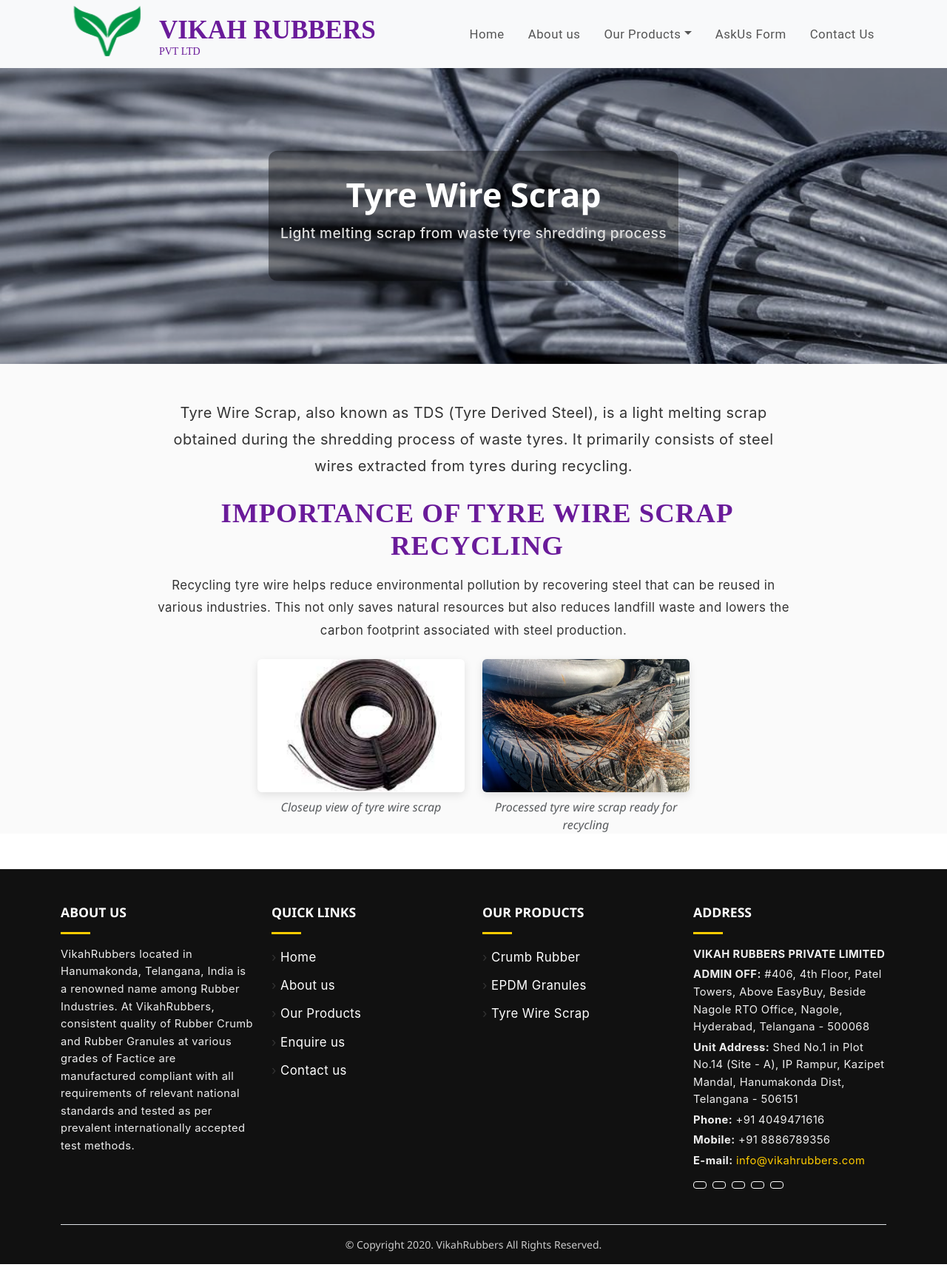
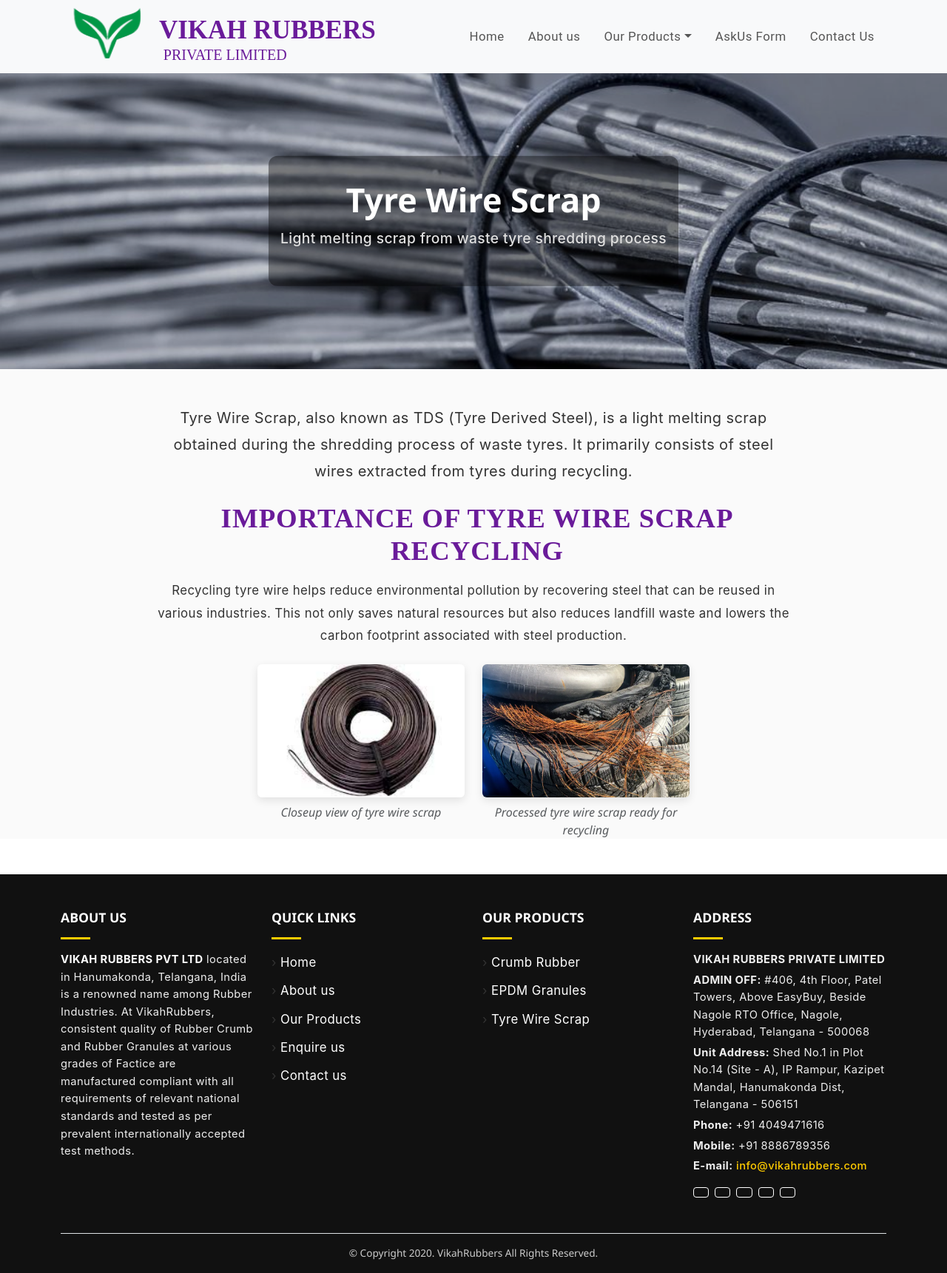
Before and after one commit to GannuNb/Vikahrubbers, a React (Create React App) app in the folder frontend/: page /TyreWire in a window 1280 px wide. Shown: the whole page at 74% size. Built offline with nearby package versions, Linux system fonts and the light colour scheme.

Commit message:
adjustments

```diff
--- a/frontend/src/About.js
+++ b/frontend/src/About.js
@@ -15,7 +15,7 @@
       <section className="hero-half" style={{ backgroundImage: `url(${abtimg3})` }}>
         <div className="hero-content">
           <h1>VIKAH RUBBERS PVT LTD</h1>
-          <p>Reimagining Rubber. Responsibly.</p>
+          <p style={{color:'white'}}>Reimagining Rubber. Responsibly.</p>
         </div>
       </section>
 
@@ -25,8 +25,9 @@
           <div className="card-text">
             <h2>Who We Are</h2>
             <p>
-              At Vikah Rubbers, based in Hanumakonda, Telangana, we lead the way in rubber recycling and manufacturing. Our expert team transforms discarded rubber into premium-quality crumb and EPDM granules that meet the highest industry standards.
+              At <strong style={{ color: '#000000', fontWeight: 'bold' }}>VIKAH RUBBERS PVT LTD</strong>, based in Hanumakonda, Telangana, we lead the way in rubber recycling and manufacturing. Our expert team transforms discarded rubber into premium-quality crumb and EPDM granules that meet the highest industry standards.
             </p>
+
             <p>
               With decades of combined experience, our operations serve diverse industries such as automotive tyres, conveyor belts, sports flooring, and molded rubber products — both in India and internationally.
             </p>
--- a/frontend/src/Footer.css
+++ b/frontend/src/Footer.css
@@ -9,12 +9,14 @@
   font-size: 1.1rem;
   font-weight: 700;
   text-transform: uppercase;
+  margin-bottom: 1rem;
 }
 
 .custom-footer .footer-line {
   width: 40px;
   height: 3px;
   background-color: #ffcc00;
+  margin-bottom: 1rem;
 }
 
 .custom-footer .footer-text {
@@ -24,39 +26,73 @@
   background-color: transparent !important;
 }
 
+.custom-footer a {
+  text-decoration: none !important;
+}
+
+.custom-footer a:hover {
+  text-decoration: none !important;
+}
+
+/* Footer links */
 .custom-footer .footer-link {
   color: #fff !important;
-  text-decoration: none;
   transition: color 0.3s ease;
 }
 
 .custom-footer .footer-link:hover {
   color: #ffcc00 !important;
-  text-decoration: underline;
 }
 
+/* Email link */
 .custom-footer .footer-email {
   color: #ffcc00 !important;
-  text-decoration: none;
+  font-weight: 500;
 }
 
 .custom-footer .footer-email:hover {
-  text-decoration: underline;
   color: #fff !important;
 }
 
+/* Footer bottom */
 .custom-footer .footer-bottom {
   border-top: 1px solid #555;
   color: #ccc;
+  padding-top: 1rem;
+  margin-top: 2rem;
+  font-size: 0.85rem;
 }
 
-/* Social icons override */
+/* Social icons */
 .custom-footer .btn-outline-light {
-  border-color: #fff;
-  color: #fff;
+  border-color: #fff !important;
+  color: #fff !important;
+  font-size: 0.9rem;
+  padding: 0.4rem 0.6rem;
 }
 
 .custom-footer .btn-outline-light:hover {
-  background-color: #ffcc00;
-  color: #000;
+  background-color: #ffcc00 !important;
+  color: #000 !important;
+  border-color: #ffcc00 !important;
 }
+
+/* Responsive tweaks */
+@media (max-width: 576px) {
+  .custom-footer .footer-heading {
+    font-size: 1rem;
+  }
+
+  .custom-footer .footer-line {
+    width: 30px;
+    height: 2px;
+  }
+
+  .custom-footer .footer-text {
+    font-size: 0.88rem;
+  }
+
+  .custom-footer .footer-bottom {
+    font-size: 0.75rem;
+  }
+}
--- a/frontend/src/Footer.js
+++ b/frontend/src/Footer.js
@@ -13,9 +13,10 @@
           <div className="col-md-3 mb-4">
             <h5 className="footer-heading mb-3">ABOUT US</h5>
             <div className="footer-line mb-3"></div>
-            <p className="footer-text small">
-              VikahRubbers located in Hanumakonda, Telangana, India is a renowned name among Rubber Industries. At VikahRubbers, consistent quality of Rubber Crumb and Rubber Granules at various grades of Factice are manufactured compliant with all requirements of relevant national standards and tested as per prevalent internationally accepted test methods.
+            <p className="footer-text small text-white">
+              <strong style={{ color: 'white' }}>VIKAH RUBBERS PVT LTD</strong> located in Hanumakonda, Telangana, India is a renowned name among Rubber Industries. At VikahRubbers, consistent quality of Rubber Crumb and Rubber Granules at various grades of Factice are manufactured compliant with all requirements of relevant national standards and tested as per prevalent internationally accepted test methods.
             </p>
+
           </div>
 
           {/* QUICK LINKS */}
--- a/frontend/src/Home.js
+++ b/frontend/src/Home.js
@@ -54,12 +54,14 @@
         <div className="about-content">
           <div className="about-text">
             <h2 className="section-title">About Us</h2>
-            <p>
-              Vikah Rubbers located in Hanumakonda, Telangana, India is a renowned name among Rubber Industries.
-              At Vikah Rubbers, consistent quality of Rubber Crumb and Rubber Granules at various grades of Factice
-              are manufactured compliant with all requirements of relevant national standards and
-              tested as per prevalent internationally accepted test methods.
-            </p>
+<p>
+  <strong style={{ color: 'black', fontWeight: 'bold' }}>VIKAH RUBBERS</strong> located in Hanumakonda, Telangana, India is a renowned name among Rubber Industries.
+  At <strong style={{ color: 'black', fontWeight: 'bold' }}>VIKAH RUBBERS</strong>, consistent quality of Rubber Crumb and Rubber Granules at various grades of Factice
+  are manufactured compliant with all requirements of relevant national standards and
+  tested as per prevalent internationally accepted test methods.
+</p>
+
+
             <Link to="/about" className="learn-more-button">Learn More</Link>
           </div>
           <img src={aboutImage} className="media" alt="About Us" />
--- a/frontend/src/Navbar.css
+++ b/frontend/src/Navbar.css
@@ -57,8 +57,9 @@
 }
 
 .brand-subtext {
-  font-size: 14px;
+  font-size: 20px;
   color: #6a1b9a;
+  margin-left: 2%;
 }
 
 /* Optional old text-based logo (if used elsewhere) */
--- a/frontend/src/Navbar.js
+++ b/frontend/src/Navbar.js
@@ -23,7 +23,7 @@
           <img src={logo} alt="Logo" className="logo" />
           <div className="brand-text">
             <div className="brand-name">VIKAH RUBBERS</div>
-            <div className="brand-subtext">PVT LTD</div>
+            <div className="brand-subtext">PRIVATE LIMITED</div>
           </div>
         </Link>
 
```
